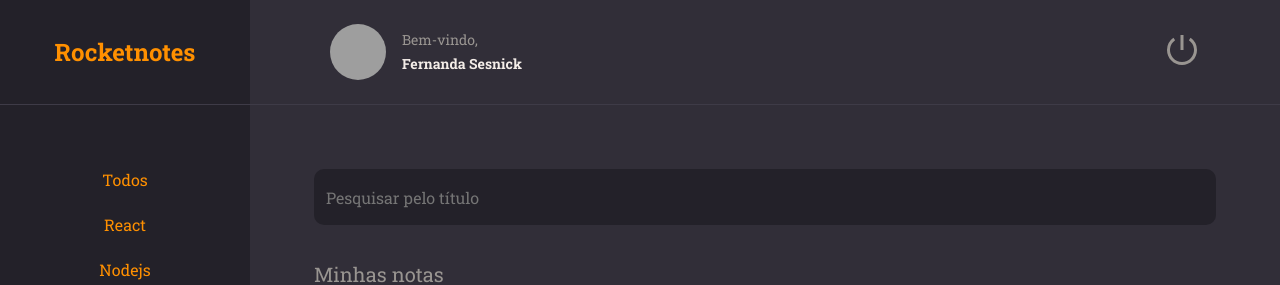
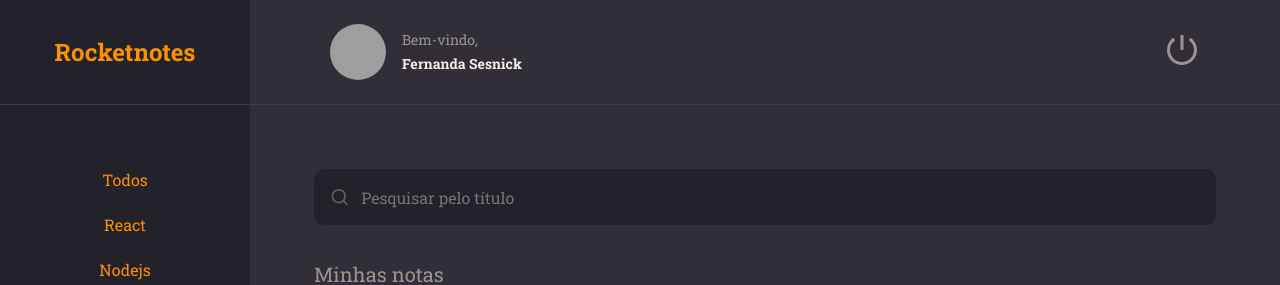
Before and after one commit to Fsesnick/notes-app, a React (Vite) app: page / in a window 1280 px wide. Shown: the top 285 px of the page. Built offline with nearby package versions, Linux system fonts and the light colour scheme; grey boxes are pictures that could not be loaded.

Commit message:
fix home

```diff
--- a/src/pages/Home/index.jsx
+++ b/src/pages/Home/index.jsx
@@ -1,4 +1,4 @@
-import { FiPlus } from 'react-icons/fi'
+import { FiPlus, FiSearch } from 'react-icons/fi'
 import { Container, Brand, Menu, Search, Content, NewNote } from './styles'
 
 import { Note } from '../../components/Note'
@@ -23,7 +23,7 @@
       </Menu>
 
       <Search>
-        <Input placeholder="Pesquisar pelo título" />
+        <Input placeholder="Pesquisar pelo título" icon={FiSearch} />
       </Search>
 
       <Content>
```
